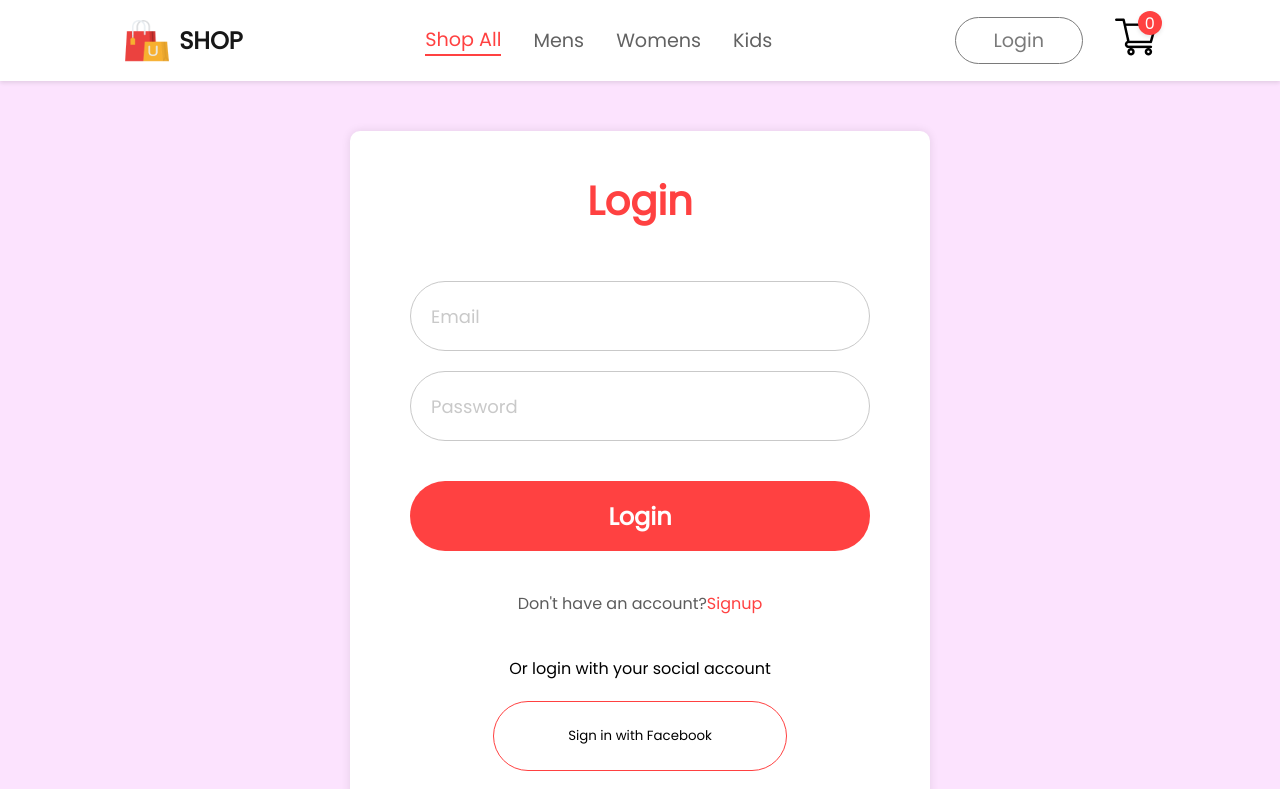
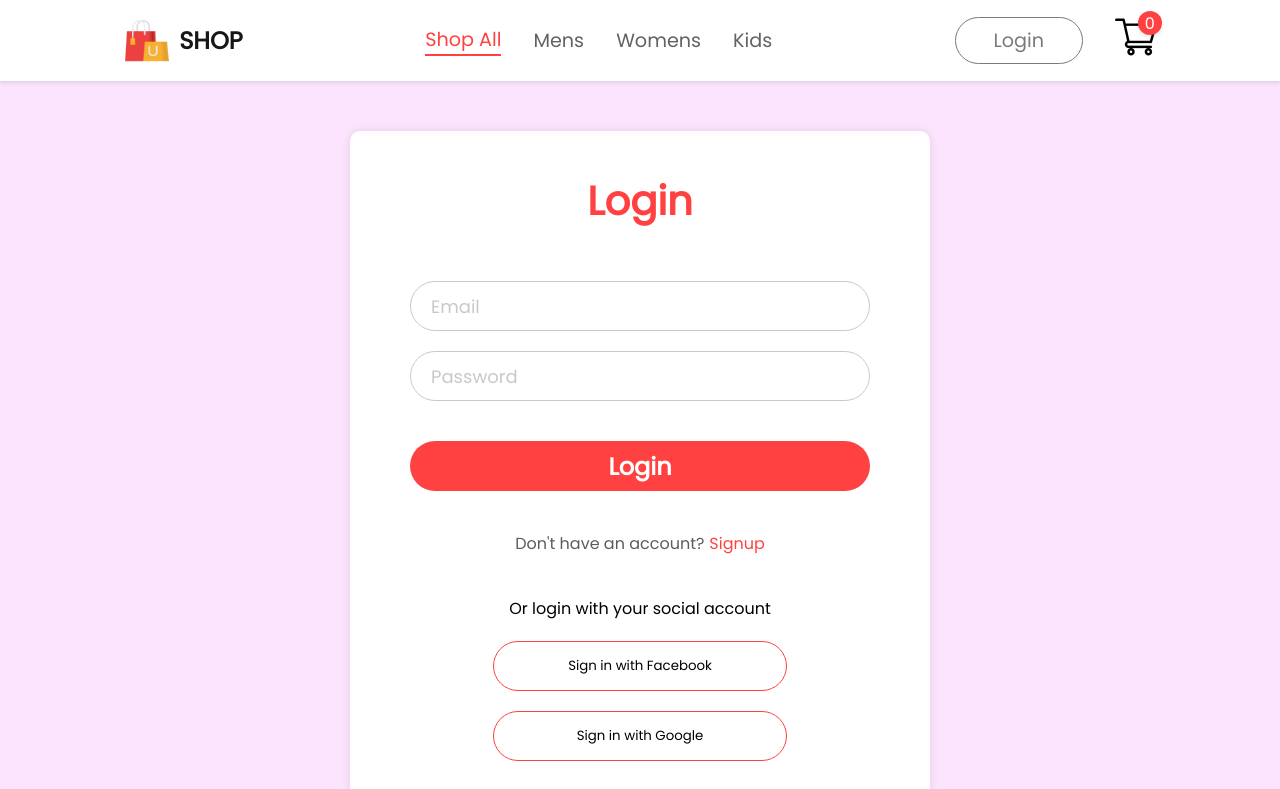
Before and after one commit to ArnaldoGonzalez81318/React-E-Commerce, a React (Create React App) app in the folder frontend/: page /login in a window 1280 px wide. Shown: the top 789 px of the page. Built offline with nearby package versions, Linux system fonts and the light colour scheme.

Commit message:
Update loginSignup.css

```diff
--- a/frontend/src/Pages/CSS/loginSignup.css
+++ b/frontend/src/Pages/CSS/loginSignup.css
@@ -35,6 +35,7 @@
 
 .login-signup-container p span {
   color: #ff4141;
+  margin-left: 5px;
   cursor: pointer;
 }
 
@@ -54,7 +55,7 @@
 
 .login-signup-form input {
   width: 100%;
-  height: 70px;
+  height: 50px;
   color: #5c5c5c;
   font-size: 1.125rem;
   padding-left: 20px;
@@ -69,7 +70,7 @@
 
 .login-signup-form button {
   width: 100%;
-  height: 70px;
+  height: 50px;
   margin-top: 20px;
   background-color: #ff4141;
   color: #fff;
@@ -102,6 +103,7 @@
 
 .login-signup-switch p span {
   color: #ff4141;
+  margin-left: 5px;
   cursor: pointer;
 }
 
@@ -129,6 +131,7 @@
 
 .login-signup-agreement p span {
   color: #ff4141;
+  margin-left: 5px;
   cursor: pointer;
 }
 
@@ -156,7 +159,7 @@
 
 .login-signup-social button {
   width: 100%;
-  height: 70px;
+  height: 50px;
   background-color: #fff;
   border: 1px solid #ff4141;
   border-radius: 75px;
```
